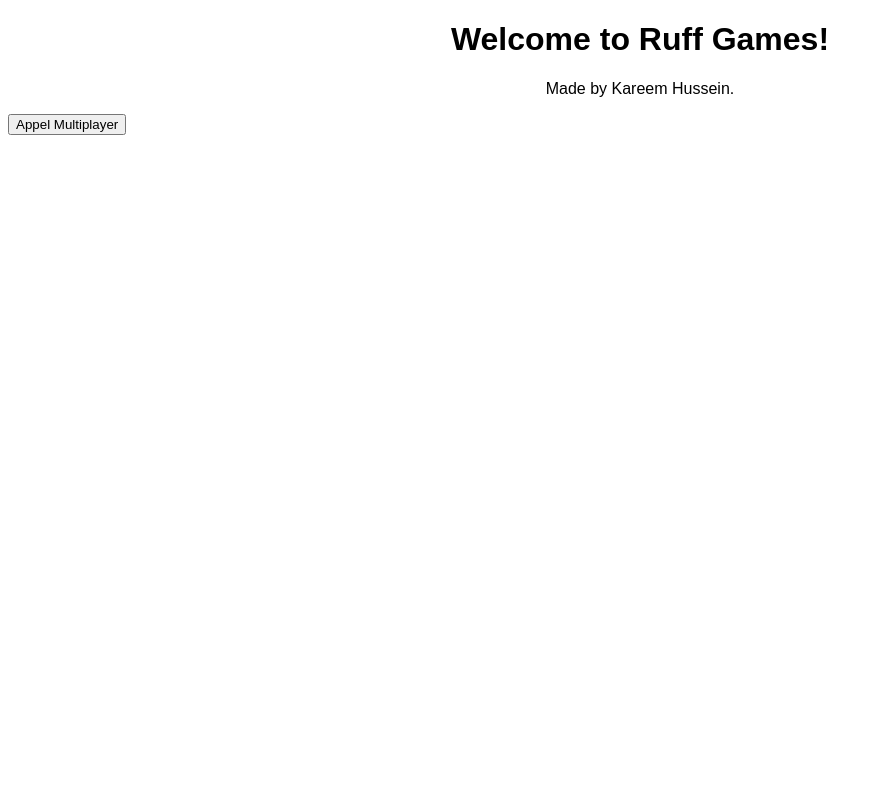
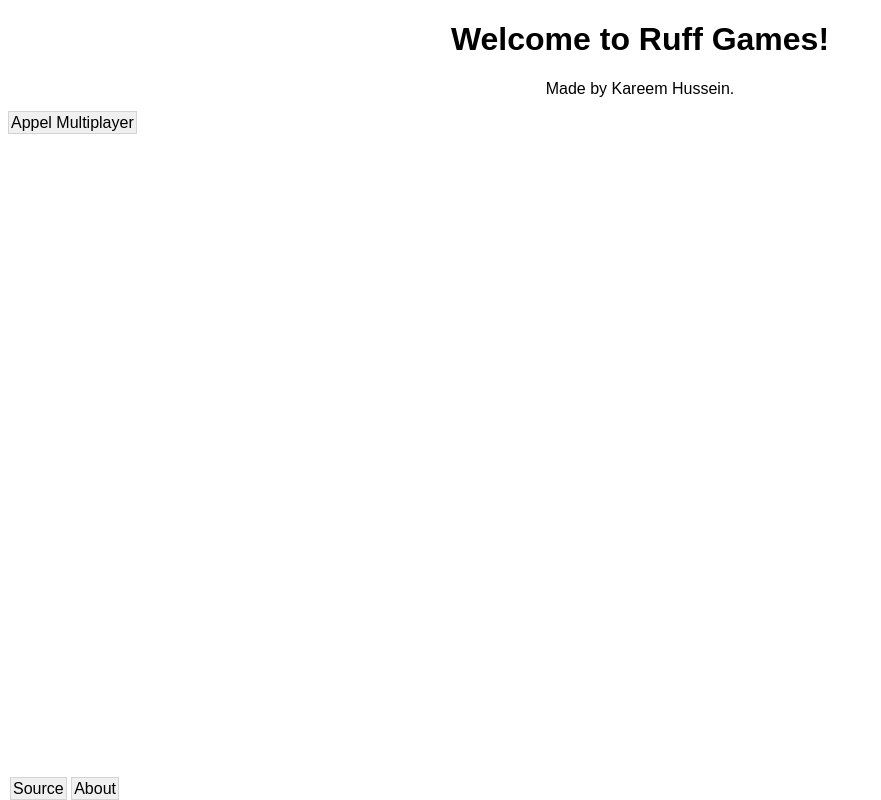
Before and after one commit to KHH2014/kareemgames, a plain HTML site: page index.html in a window 1280 px wide. Shown: the whole page, without its empty margins (0-881 px from the left). Drawn offline with Linux system fonts and the light colour scheme.

Commit message:
🚁🥵 Updated with Glitch

```diff
--- a/index.html
+++ b/index.html
@@ -7,12 +7,17 @@
       type="image/x-icon"
       href="https://cdn.glitch.global/40c9c9f2-b123-4a1e-ac25-82c044f3daed/96-962384_controller-gamepad-video-games-computer-game-icon-blue.png?v=1704847260376"
     />
+    <link rel="stylesheet" href="navbar.css">
   </head>
   <body style="font-family: arial">
     <center>
       <h1>Welcome to Ruff Games!</h1>
       <p>Made by Kareem Hussein.</p>
     </center>
-    <a href="AppelMultiplayer.html"><button>Appel Multiplayer</button></a>
+    <a href="AppelMultiplayer.html">Appel Multiplayer</a>
+    <div class="navbar">
+      <a href="https://github.com/KHH2014/ruffgames">Source</a>
+      <a href="">About</a>
+    </div>
   </body>
 </html>
--- /dev/null
+++ b/navbar.css
@@ -0,0 +1,18 @@
+.navbar {
+  padding: 2px;
+  bottom: 0;
+  position: fixed;
+}
+a{
+  border: 1px solid lightgrey;
+  padding: 2px;
+  text-decoration: none;
+  color: black;
+  background-color: rgb(240, 240, 240);
+}
+a:hover {
+  background-color: lightgrey;
+}
+a:active {
+  background-color: grey;
+}
```
